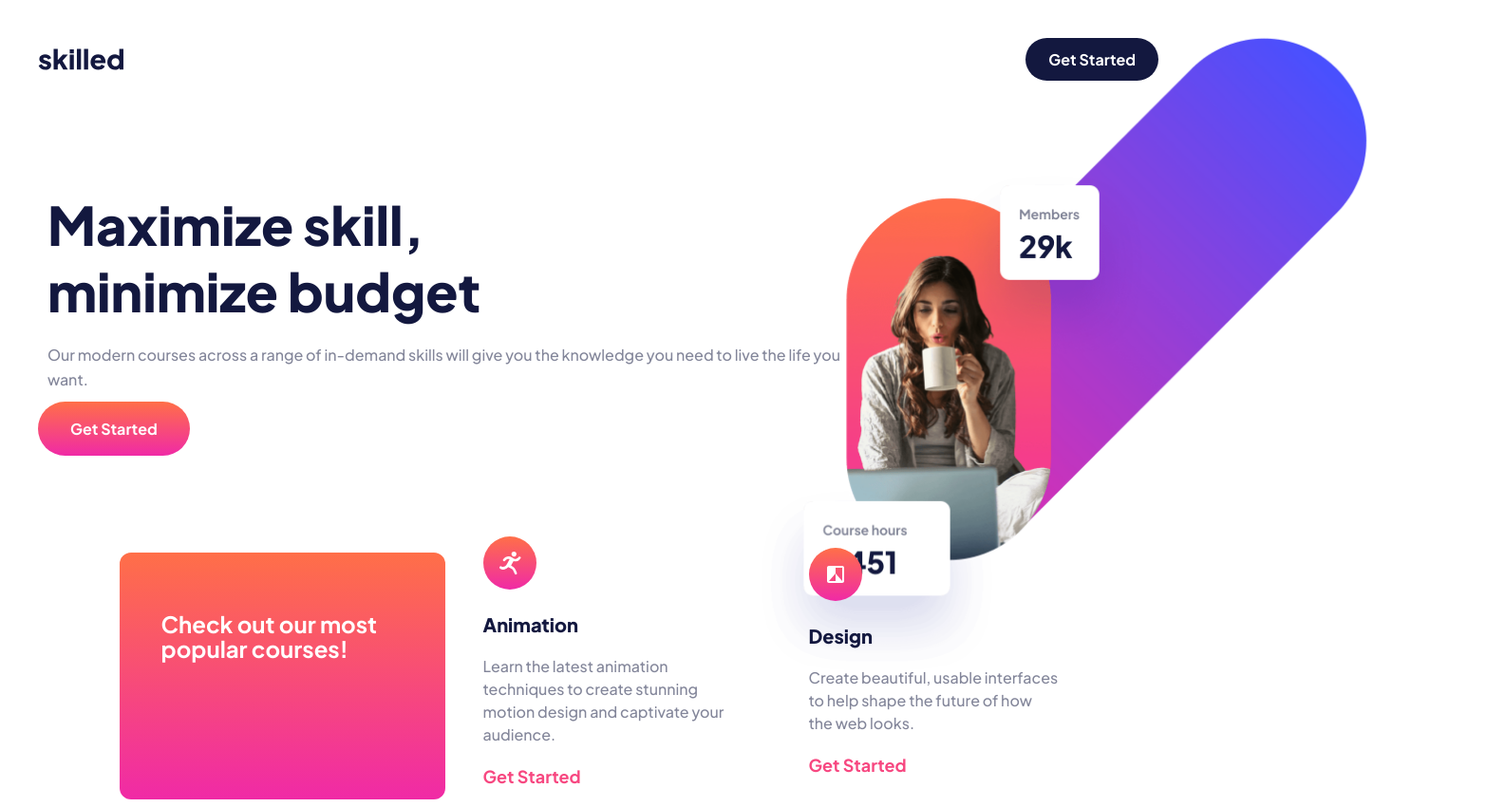
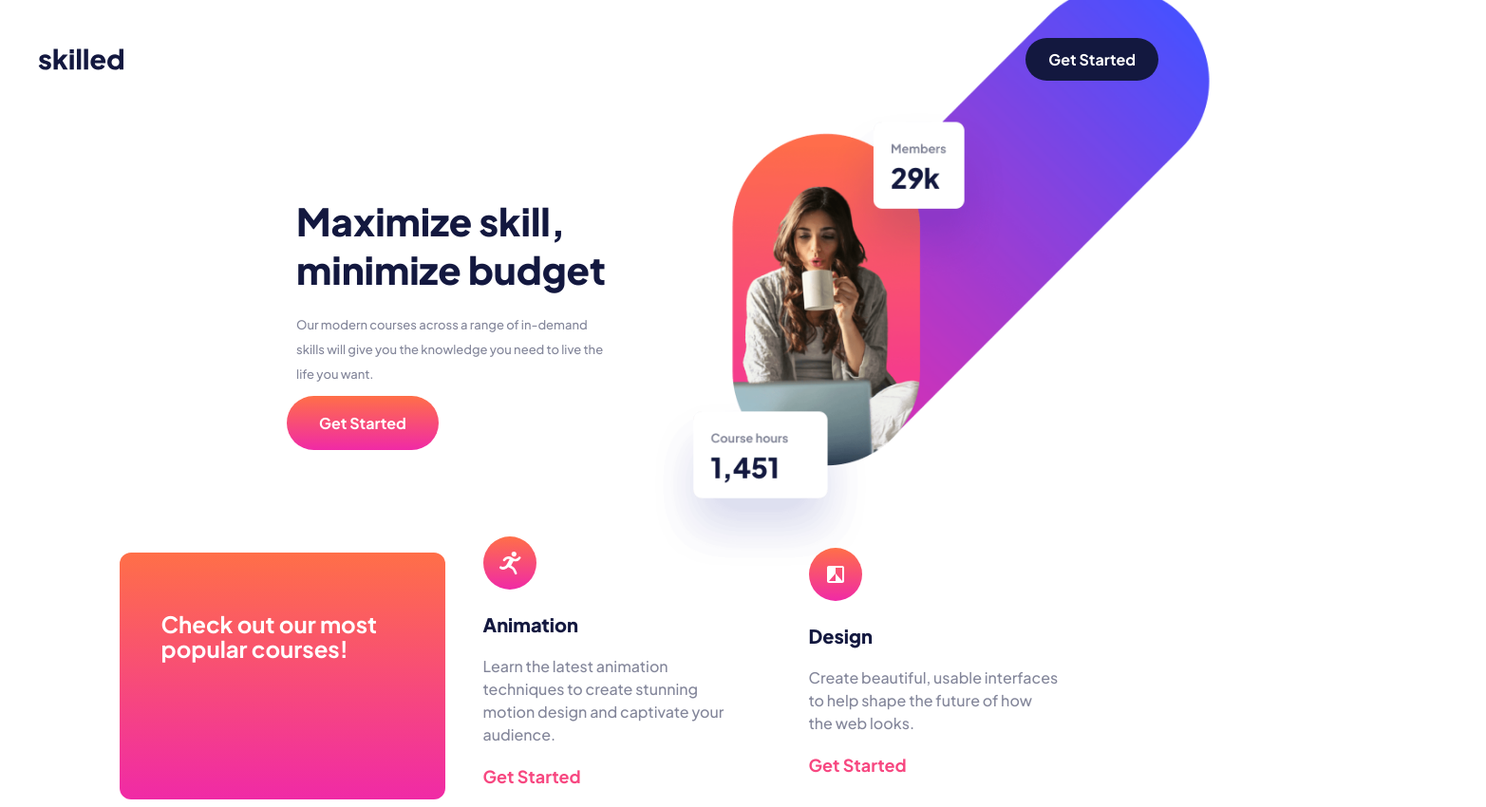
Before and after one commit to byaskew3/Skilled-E-Learning-Landing-Page, a plain HTML site: page project/index.html in a window 1280 px wide. Shown: the top 850 px of the page at 95% size, 1565 px wide, since content can reach past the window. Drawn offline with Linux system fonts and the light colour scheme.

Commit message:
Finished Tablet Layout

```diff
--- a/project/index.html
+++ b/project/index.html
@@ -20,8 +20,8 @@
       <div>
         <h1>Maximize skill, <br> minimize budget</h1>
         <p>
-          Our modern courses across a range of in-demand skills will give you the
-          knowledge you need to live the life you want.
+          Our modern courses across a range of in-demand <span class="break">skills will give you the knowledge you need to live the</span>
+          life you want.
         </p>
         <button class="gradient">Get Started</button>
       </div>
--- a/project/styles.css
+++ b/project/styles.css
@@ -159,11 +159,24 @@ main p {
 
 /* Tablet Layout */
 @media (width >= 768px) {
+    h1 {
+        font-size: 40px;
+    }
+
     .flex {
         padding: 40px;
     }
     .main {
         flex-direction: row;
+        justify-content: center;
+    }
+
+    .main p {
+        font-size: 13px
+    }
+
+    .break {
+        display: block;
     }
 
     .woman-container {
@@ -174,8 +187,9 @@ main p {
         position: absolute;
         background-image: url(./assets/image-hero-tablet@2x.png);
         background-size: contain;
-        right: -100px;
-        transform: scale(2.4);
+        top: -80px;
+        left: 70%;
+        transform: scale(2.2);
         z-index: -1;
     }
 
```
